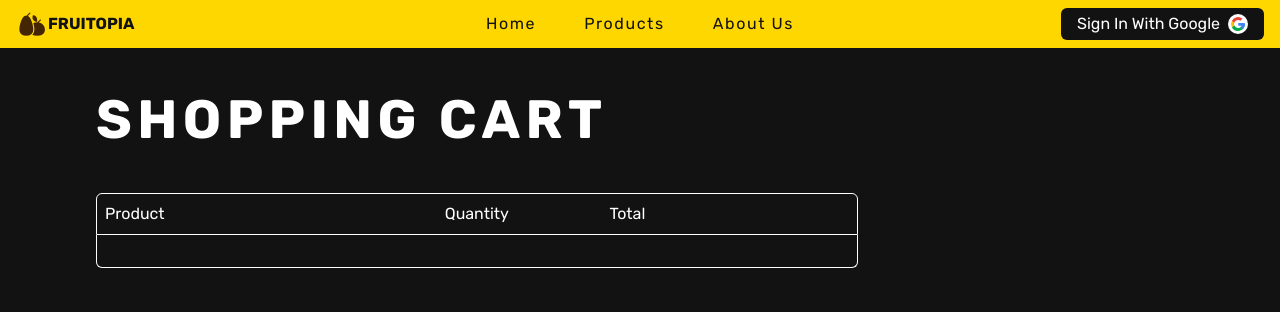
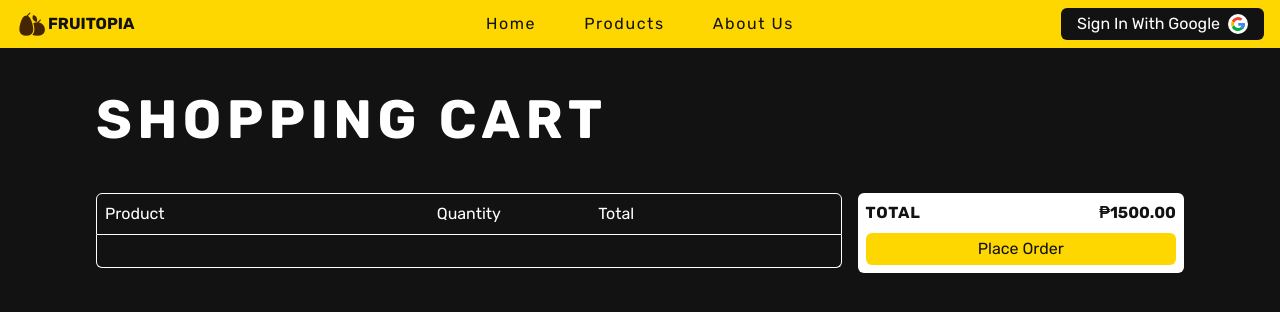
Before and after one commit to br14nn/fruitopia-frontend, a Next.js app: page /cart in a window 1280 px wide. Shown: the top 312 px of the page. Built offline with nearby package versions, Linux system fonts and the light colour scheme; no server answers.

Commit message:
added checkout details ui

```diff
--- a/src/app/cart/page.tsx
+++ b/src/app/cart/page.tsx
@@ -1,3 +1,4 @@
+import CheckoutDetailsCard from "@/components/CheckoutDetailsCard";
 import ShoppingCartTable from "@/components/ShoppingCartTable";
 import Text from "@/components/ui/Text";
 
@@ -10,8 +11,9 @@ const CartPage = () => {
       >
         SHOPPING CART
       </Text>
-      <div className="mt-8 flex w-full flex-col">
+      <div className="mt-8 flex w-full flex-col gap-4 lg:flex-row">
         <ShoppingCartTable />
+        <CheckoutDetailsCard />
       </div>
     </main>
   );
--- /dev/null
+++ b/src/components/CheckoutDetailsCard.tsx
@@ -0,0 +1,25 @@
+import React from "react";
+import Text from "./ui/Text";
+import Button from "./ui/Button";
+
+const CheckoutDetailsCard = () => {
+  return (
+    <div className="flex h-fit w-full flex-col gap-2 rounded-md bg-secondary-default p-2 lg:max-w-[30%]">
+      <div className="flex w-full flex-row justify-between">
+        <Text
+          className="font-bold tracking-wider text-primary-default"
+          variant={"default"}
+          size={"default"}
+        >
+          TOTAL
+        </Text>
+        <Text className="font-bold text-primary-default">₱1500.00</Text>
+      </div>
+      <Button className="py-1" variant={"accent"}>
+        Place Order
+      </Button>
+    </div>
+  );
+};
+
+export default CheckoutDetailsCard;
--- a/src/components/ShoppingCartTable.tsx
+++ b/src/components/ShoppingCartTable.tsx
@@ -19,7 +19,7 @@ const ShoppingCartTable = () => {
         </div>
         <div className="w-full max-w-[10%] flex-initial"></div>
       </div>
-      <div className="flex h-fit max-h-[400px] w-full flex-col gap-4 overflow-y-auto rounded-b-md border-x border-b border-secondary-default px-2 py-4 lg:max-h-[500px]">
+      <div className="flex h-fit max-h-[400px] w-full flex-col gap-4 overflow-y-auto rounded-b-md border-x border-b border-secondary-default px-2 py-4 lg:max-h-[600px]">
         <ShoppingCartItemRenderer />
       </div>
     </div>
```
